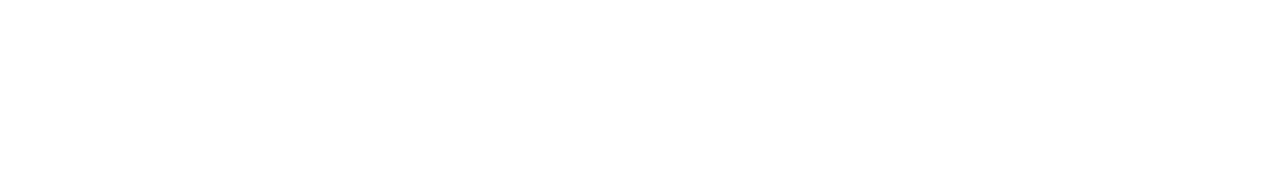
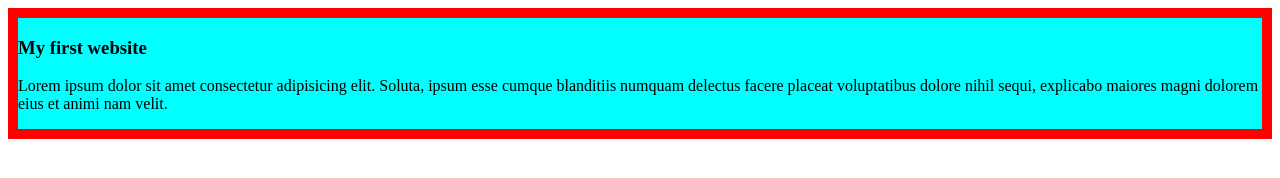
Before and after one commit to Dip-347/my-simple-website, a plain HTML site: page index.html in a window 1280 px wide. Drawn offline with Linux system fonts and the light colour scheme.

Commit message:
added the blog

```diff
--- a/index.html
+++ b/index.html
@@ -4,8 +4,12 @@
     <meta charset="UTF-8">
     <meta name="viewport" content="width=device-width, initial-scale=1.0">
     <title>My simple website</title>
+    <link rel="stylesheet" href="style/blog.css">
 </head>
 <body>
-
+    <div>
+        <h3>My first website</h3>
+        <p> Lorem ipsum dolor sit amet consectetur adipisicing elit. Soluta, ipsum esse cumque blanditiis numquam delectus facere placeat voluptatibus dolore nihil sequi, explicabo maiores magni dolorem eius et animi nam velit.</p>
+    </div>
 </body>
 </html>
--- /dev/null
+++ b/style/blog.css
@@ -0,0 +1,4 @@
+div{
+    border:10px solid red;
+    background-color: aqua;
+}
```
